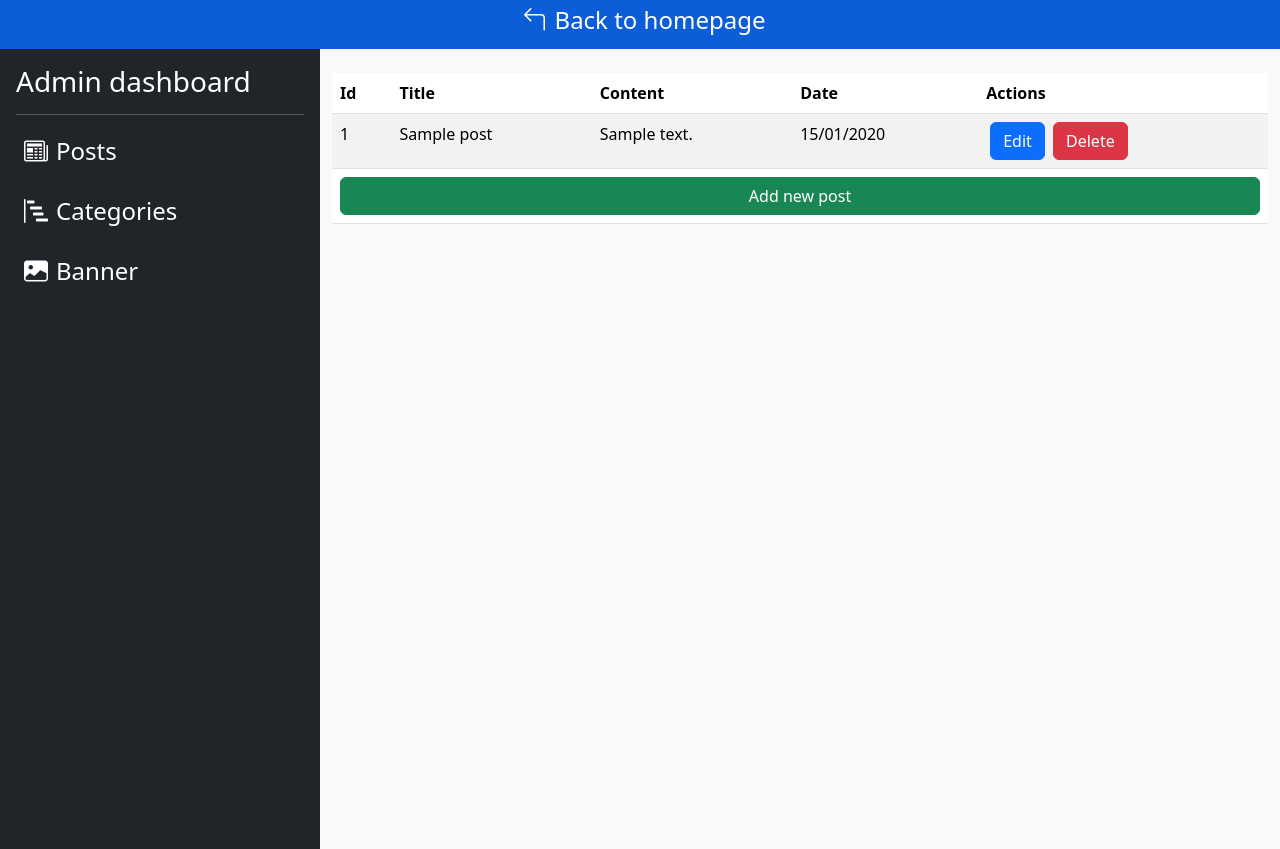
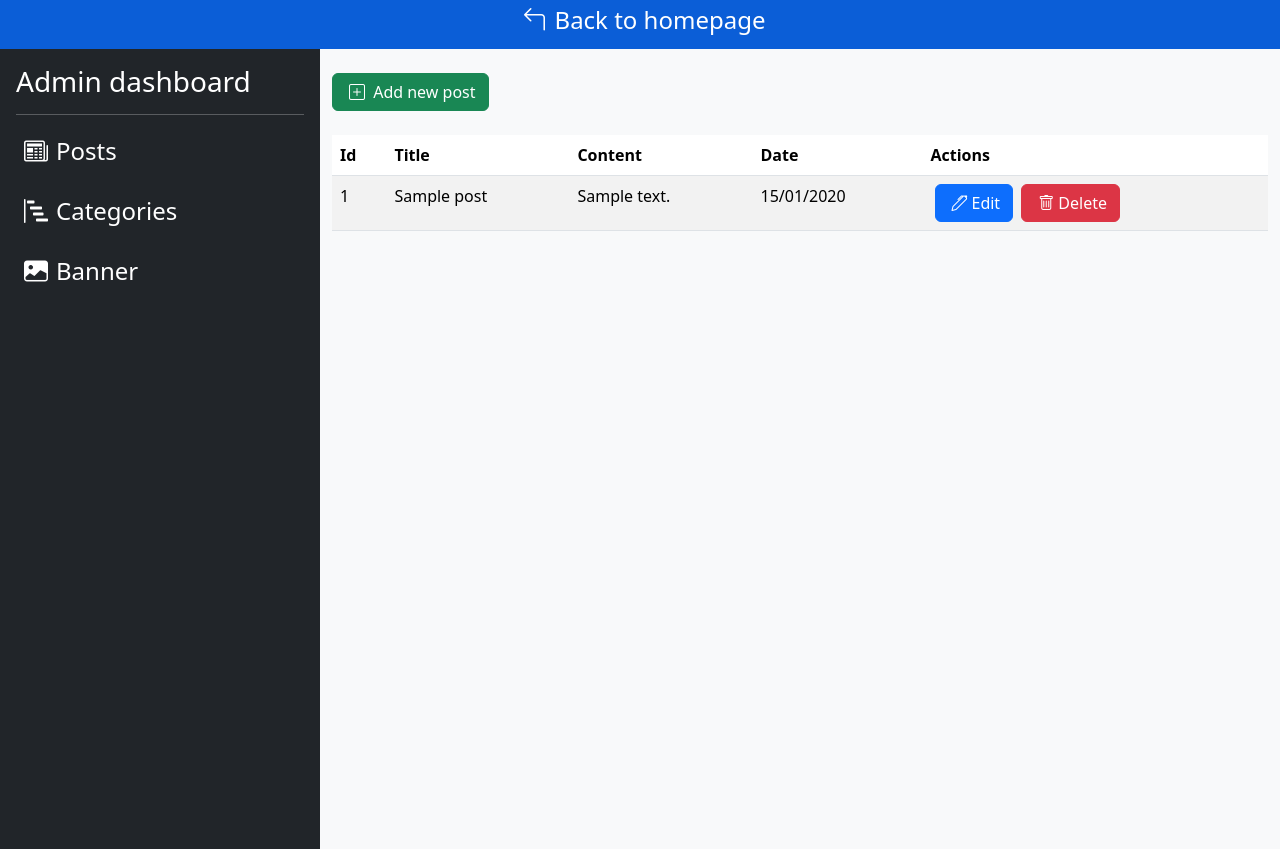
Before and after one commit to Szymon99d/symfony-blog, a Symfony app: template templates/admin/posts/post_panel.html.twig in a window 1280 px wide. Run offline with Twig, Linux system fonts and the light colour scheme; the template is opened without the code that fills it: most values are stand-ins (such as "Sample title", 1, 10 or a date in 2020); some libraries are stand-ins or nearby versions.

Commit message:
Relocate create button in admin panel

```diff
--- a/templates/admin/posts/post_panel.html.twig
+++ b/templates/admin/posts/post_panel.html.twig
@@ -1,6 +1,11 @@
 {% extends 'admin_layout.html.twig' %}
 
 {% block main %}
+<div class="pt-4">
+  <div>
+    <a href="{{path('app_admin_create_post')}}" class="btn btn-success"><i class="bi bi-plus-square px-1"></i> {% trans %}Add new post{% endtrans %}</a>
+  </div>
+</div>
 
 <table class="table table-striped mt-4">
   <thead>
@@ -23,14 +28,11 @@
               <td>{{post.content}}</td>
             {% endif %}
             <td>{{post.dateEntered|date('d/m/Y')}}</td>
-            <td><a href="{{path('app_admin_edit_post',{'post':post.id})}}" class="btn btn-primary mx-1">{% trans %}Edit.blank{% endtrans %}</a>
+            <td><a href="{{path('app_admin_edit_post',{'post':post.id})}}" class="btn btn-primary mx-1"><i class="bi bi-pen px-1"></i>{% trans %}Edit.blank{% endtrans %}</a>
             <a href="{{path('app_admin_delete_post',{'post':post.id})}}"
-            onclick="return confirm('Are you sure you want to delete this post?')" class="btn btn-danger">{% trans %}Delete{% endtrans %}</a></td>
+            onclick="return confirm('Are you sure you want to delete this post?')" class="btn btn-danger"><i class="bi bi-trash px-1"></i>{% trans %}Delete{% endtrans %}</a></td>
         </tr>
     {% endfor %}
-        <tr>
-          <td colspan="5"><a href="{{path('app_admin_create_post')}}" class="btn btn-success w-100">{% trans %}Add new post{% endtrans %}</a></td>
-        </tr>
   </tbody>
 </table>
 
```
Also changed, not shown: templates/admin/category/category_panel.html.twig (+7 -5 lines).
